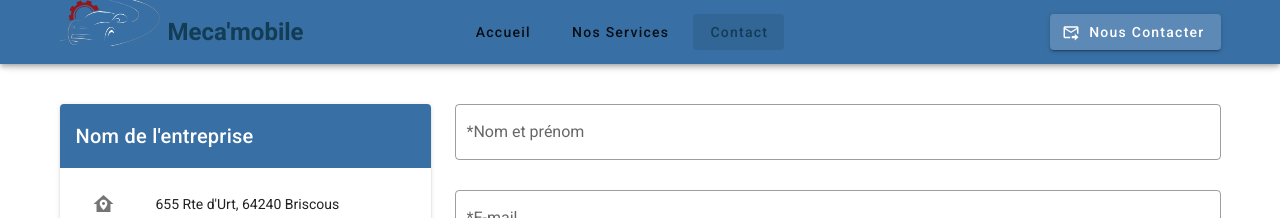
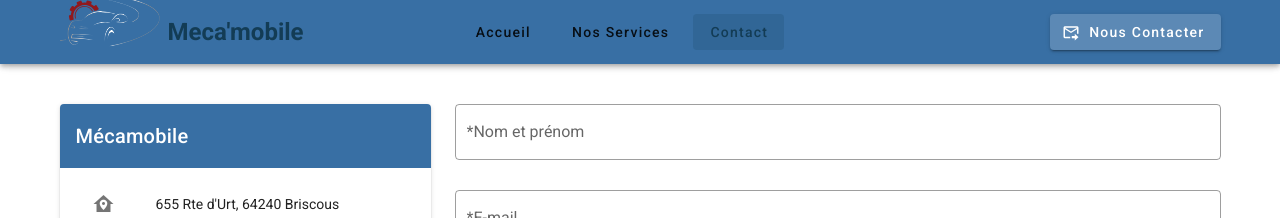
Before and after one commit to fabienwnklr/mecamobile, a Vue app: page /#/contact in a window 1280 px wide. Shown: the top 218 px of the page. Built offline with nearby package versions, Linux system fonts and the light colour scheme.

Commit message:
[Fix] affichage

```diff
--- a/src/views/Contact.vue
+++ b/src/views/Contact.vue
@@ -2,7 +2,7 @@
     <v-row class="mt-4">
         <v-col class="d-none d-md-block" cols="12" md="4">
             <v-card>
-                <v-card-title class="primary white--text"> Nom de l'entreprise </v-card-title>
+                <v-card-title class="primary white--text"> Mécamobile </v-card-title>
                 <v-card-text>
                     <v-list>
                         <v-list-item>
--- a/src/views/Services.vue
+++ b/src/views/Services.vue
@@ -91,6 +91,5 @@ export default {
 .v-card > .v-card__title {
   position: sticky;
   top: 0;
-  z-index: 999;
 }
 </style>
```
